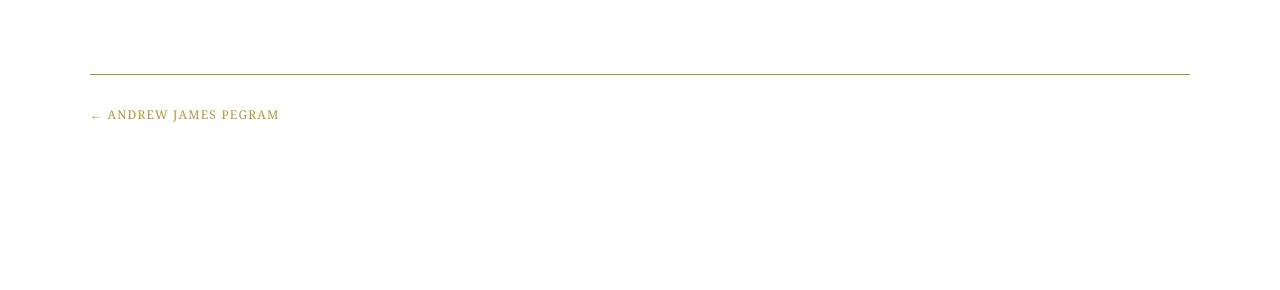
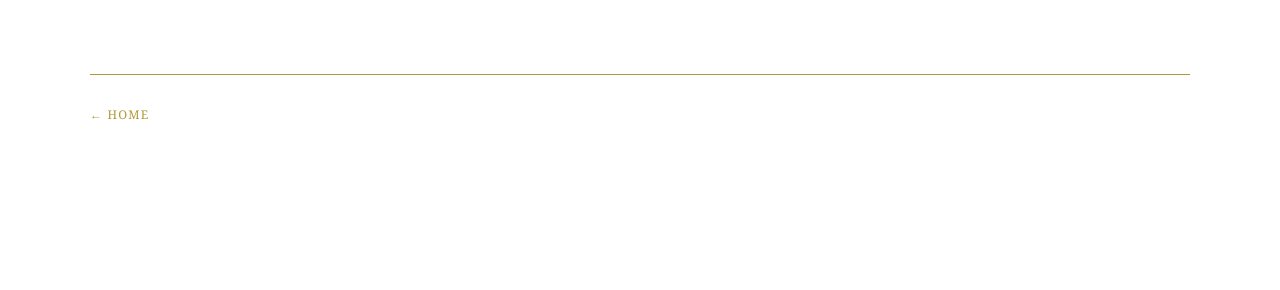
Before and after one commit to Drew-leotard/andrew-james-pegram-archive, a Jekyll site: the page built from news/index.html, in a window 1280 px wide. Shown: the part 940-1230 px from the top of the page. Built offline with Jekyll 4.4.1, drawn with Linux system fonts in a browser that asks for light colours; some web fonts are replaced.

Commit message:
Update index.html
chaning home url to carrd

```diff
--- a/news/index.html
+++ b/news/index.html
@@ -174,9 +174,9 @@ title: News
   {% endfor %}
 
   <footer>
-    <a href="{{ '/' | relative_url }}">
-      ← Andrew James Pegram
-    </a>
+    <a href="https://andrewjamespegram.carrd.co/">
+  ← Home
+</a>
   </footer>
 
 </main>
```
